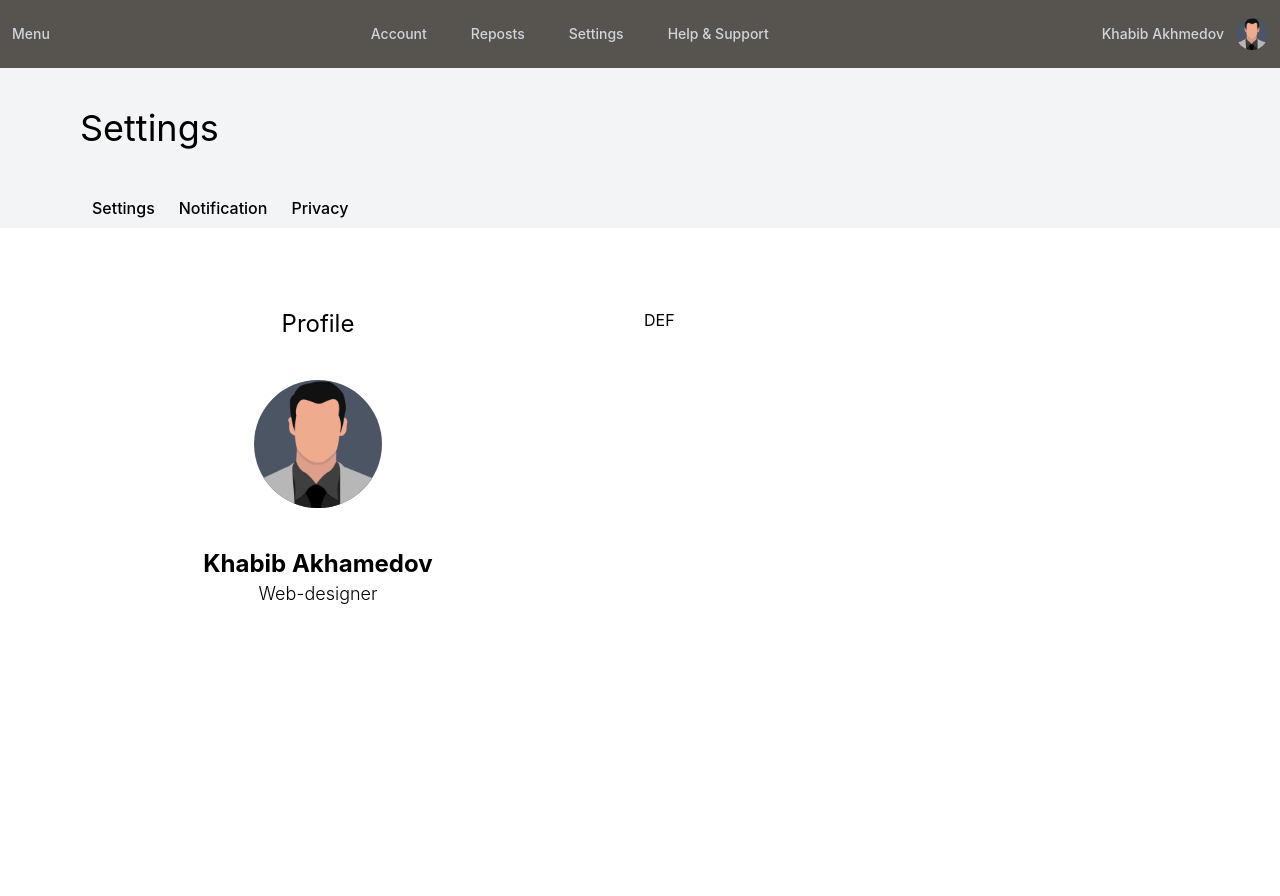
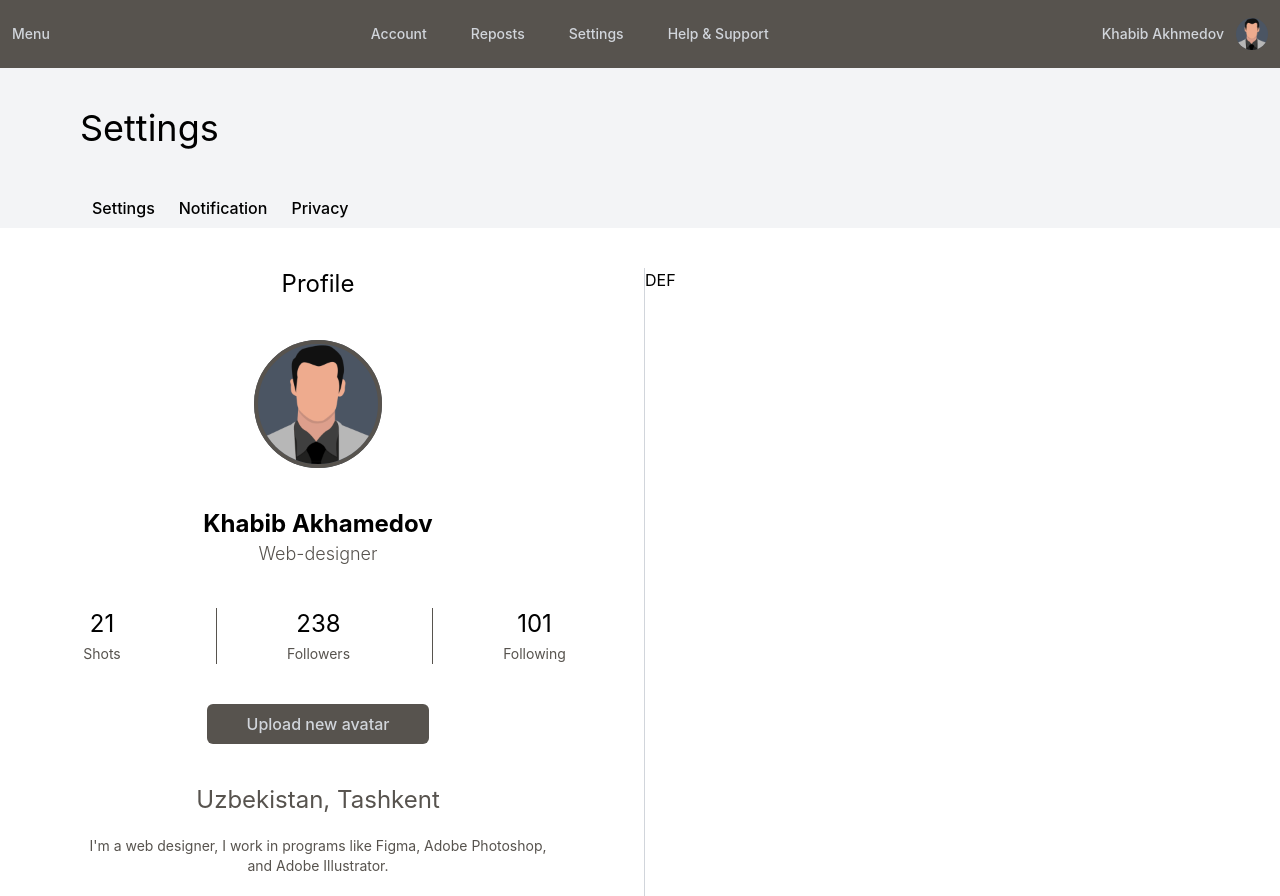
Before and after one commit to panhduc1001/LAB-6, a React (Create React App) app: page /settings in a window 1280 px wide. Before the commit the page ends 800 px from the top, so only its background shows below. Built offline with nearby package versions, Linux system fonts and the light colour scheme.

Commit message:
V2: Settings upload new avatar feature

```diff
--- a/src/App.js
+++ b/src/App.js
@@ -1,38 +1,7 @@
 import React, { useState } from "react";
-import Photo from "./avatar.png";
 import NavBar from "./Component/NavBar";
-import {
-	BrowserRouter as Router,
-	Routes,
-	Route,
-	Navigate,
-} from "react-router-dom";
-import { ToastContainer, toast } from "react-toastify";
-import "react-toastify/dist/ReactToastify.css";
 
 const App = () => {
-	const [avatar, setAvatar] = useState(Photo);
-	const notify = () => {
-		toast.success("Your Avatar Has Been Updated !!", {
-			position: "top-right",
-			autoClose: 2000,
-			hideProgressBar: false,
-			closeOnClick: true,
-			pauseOnHover: true,
-			draggable: true,
-		});
-	};
-
-	const handleFileChange = (e) => {
-		const file = e.target.files[0];
-
-		if (file) {
-			setAvatar(URL.createObjectURL(file));
-		}
-	};
-
-	let fileInputRef;
-
 	return <NavBar />;
 };
 
--- a/src/Component/NavBar.js
+++ b/src/Component/NavBar.js
@@ -1,6 +1,7 @@
 import React, { useState } from "react";
 import Photo from "../avatar.png";
-import { Link, Navigate } from "react-router-dom";
+import { Link } from "react-router-dom";
+import avatar from "../Settings";
 
 const NavBar = () => {
 	return (
--- a/src/Settings.js
+++ b/src/Settings.js
@@ -1,22 +1,39 @@
 import React, { useState } from "react";
 import Photo from "./avatar.png";
 import NavBar from "./Component/NavBar";
-import {
-	BrowserRouter as Router,
-	Routes,
-	Route,
-	Navigate,
-} from "react-router-dom";
 import { ToastContainer, toast } from "react-toastify";
 
 const Settings = () => {
+	const [avatar, setAvatar] = useState(Photo);
+	const notify = () => {
+		toast.success("Your avatar is updated!", {
+			position: "top-right",
+			autoClose: 2000,
+			hideProgressBar: false,
+			closeOnClick: true,
+			pauseOnHover: true,
+			draggable: true,
+		});
+	};
+
+	const handleFileChange = (e) => {
+		const file = e.target.files[0];
+
+		if (file) {
+			setAvatar(URL.createObjectURL(file));
+		}
+	};
+	let fileInputRef;
+
 	return (
 		<>
 			<NavBar />
+			<ToastContainer />
 			<div className="bg-gray-100">
 				<div className="pt-10 pl-20">
 					<h1 className="text-4xl">Settings</h1>
 					<div className="flex items-center mt-10">
+						{/* Buttons */}
 						<button type="button" className="flex justify-center rounded-md">
 							<h1 className="hover:bg-stone-800 hover:text-white rounded-md px-3 py-2 text-base font-medium">
 								Settings
@@ -36,25 +53,90 @@ const Settings = () => {
 				</div>
 			</div>
 
+			{/* Left column */}
 			<div>
-				<div className="grid grid-cols-2 gap-2 pt-20">
+				<div className="grid grid-cols-2 gap-2 pt-10 divide-x divide-gray-300">
+					<div>
 						<div className="flex flex-col items-center justify-center mx-auto">
 							<h2 className="text-2xl mx-auto text-center">Profile</h2>
+							{/* Profile image */}
 							<div
 								className="relative flex justify-center h-32 w-32 rounded-full bg-gray-600 my-10"
 								aria-expanded="false"
 								aria-haspopup="true"
 							>
+								<input
+									type="file"
+									accept="image/*"
+									onChange={handleFileChange}
+									style={{ display: "none" }}
+									ref={(input) => (fileInputRef = input)}
+								/>
 								<img
-								className="h-32 w-32 rounded-full justify-center"
-								src={Photo}
+									className="h-32 w-32 rounded-full justify-center border-4 border-stone-600"
+									src={avatar}
 									alt="Khabib Akhamedov"
 								/>
 							</div>
+
 							<h3 className="text-2xl font-bold">Khabib Akhamedov</h3>
-						<h4 className="text-lg font-light">Web-designer</h4>
+							<h4 className="text-lg font-light text-stone-600">
+								Web-designer
+							</h4>
 						</div>
+
+						{/* Statistics */}
+						<div>
+							<div className="grid grid-cols-3 gap-3 pt-10 divide-x divide-stone-600">
+								{/* Column 1 */}
+								<div className="flex flex-col items-center justify-center">
+									<h2 className="text-2xl mb-1">21</h2>
+									<h3 className="text-sm text-stone-600">Shots</h3>
+								</div>
+
+								{/* Column 2 */}
+								<div className="flex flex-col items-center justify-center">
+									<h2 className="text-2xl mb-1">238</h2>
+									<h3 className="text-sm text-stone-600">Followers</h3>
+								</div>
+
+								{/* Column 3 */}
+								<div className="flex flex-col items-center justify-center">
+									<h2 className="text-2xl mb-1">101</h2>
+									<h3 className="text-sm text-stone-600">Following</h3>
+								</div>
+							</div>
+						</div>
+
+						{/* Upload avatar button */}
+						<div className="flex flex-col items-center justify-center mx-auto pt-10">
+							<button
+								type="button"
+								className="flex justify-center rounded-md bg-stone-600"
+								onClick={() => fileInputRef && fileInputRef.click()}
+							>
+								<h1 className="text-gray-300 hover:bg-stone-800 hover:text-white rounded-md px-10 py-2 text-base font-medium">
+									Upload new avatar
+								</h1>
+							</button>
+						</div>
+
+						{/* User info */}
+						<div className="flex flex-col items-center justify-center mx-auto pt-10">
+							<h3 className="text-2xl text-stone-600 mb-5">
+								Uzbekistan, Tashkent
+							</h3>
+							<h4 className="text-sm text-stone-600 text-center mx-20 mb-5">
+								I'm a web designer, I work in programs like Figma, Adobe
+								Photoshop, and Adobe Illustrator.
+							</h4>
+						</div>
+					</div>
+
+					{/* Right column */}
+					<div>
 						<h1>DEF</h1>
+					</div>
 				</div>
 			</div>
 		</>
```
Lines whose indentation alone changed are shown as unchanged.
